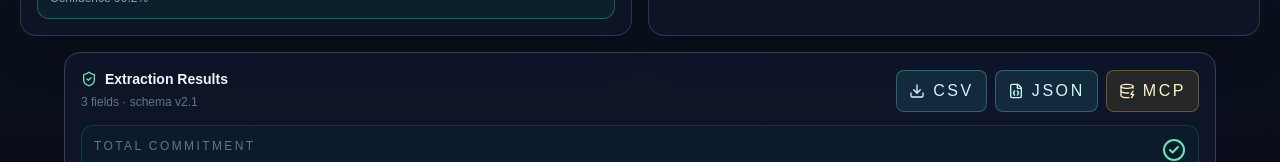
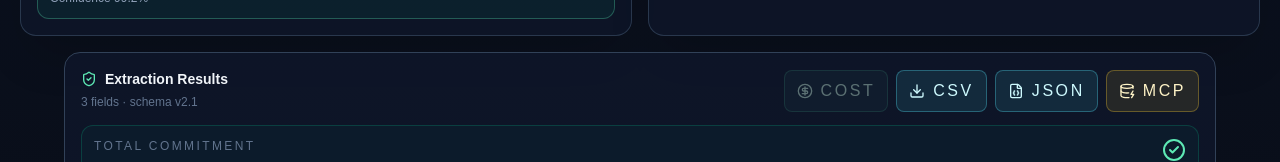
Before and after one commit to macmann/BExtract, a Next.js app in the folder client/: page / in a window 1280 px wide. Shown: the part 939-1101 px from the top of the page. Built offline with nearby package versions, Linux system fonts and the light colour scheme.

Commit message:
Add extraction cost metrics modal

```diff
--- a/client/src/app/page.tsx
+++ b/client/src/app/page.tsx
@@ -49,6 +49,15 @@ type RuntimeLog = {
   time: string;
   tone: "info" | "success" | "warn" | "error";
   text: string;
+};
+
+type TokenCostMetrics = {
+  input_tokens: number;
+  output_tokens: number;
+  total_tokens: number;
+  input_cost: number;
+  output_cost: number;
+  total_cost: number;
 };
 
 const initialFields: FieldCard[] = [
@@ -265,7 +274,74 @@ function LogsPanel({ logs, isLoading, compact = false }: { logs: RuntimeLog[]; i
   );
 }
 
-function ResultsPanel({ results, onDownload, onSendToMcp }: { results: ExtractionResult[]; onDownload: (format: "csv" | "json") => void; onSendToMcp: () => void }) {
+const parseNumberMetric = (value: unknown) => {
+  const numericValue = typeof value === "string" ? Number(value) : value;
+  return typeof numericValue === "number" && Number.isFinite(numericValue) ? numericValue : 0;
+};
+
+const normalizeTokenCostMetrics = (value: unknown): TokenCostMetrics | null => {
+  if (!value || typeof value !== "object") return null;
+
+  const metrics = value as Record<string, unknown>;
+  const inputTokens = parseNumberMetric(metrics.input_tokens);
+  const outputTokens = parseNumberMetric(metrics.output_tokens);
+  const totalTokens = parseNumberMetric(metrics.total_tokens) || inputTokens + outputTokens;
+  const inputCost = parseNumberMetric(metrics.input_cost);
+  const outputCost = parseNumberMetric(metrics.output_cost);
+  const totalCost = parseNumberMetric(metrics.total_cost) || inputCost + outputCost;
+
+  return {
+    input_tokens: inputTokens,
+    output_tokens: outputTokens,
+    total_tokens: totalTokens,
+    input_cost: inputCost,
+    output_cost: outputCost,
+    total_cost: totalCost,
+  };
+};
+
+const formatTokenCount = (value: number) => new Intl.NumberFormat("en-US").format(Math.round(value));
+const formatCost = (value: number) => `$${value.toFixed(4)}`;
+
+function CostMetricsModal({ metrics, onClose }: { metrics: TokenCostMetrics; onClose: () => void }) {
+  const rows = [
+    { label: "Input", tokens: metrics.input_tokens, cost: metrics.input_cost },
+    { label: "Output", tokens: metrics.output_tokens, cost: metrics.output_cost },
+    { label: "Total", tokens: metrics.total_tokens, cost: metrics.total_cost },
+  ];
+
+  return (
+    <div className="fixed inset-0 z-50 flex items-center justify-center bg-slate-950/80 p-4 backdrop-blur-sm" role="dialog" aria-modal="true" aria-labelledby="cost-metrics-title">
+      <div className="w-full max-w-md overflow-hidden rounded-3xl border border-cyan-300/30 bg-slate-950 shadow-2xl shadow-cyan-950/40">
+        <div className="flex items-start justify-between border-b border-slate-800 bg-cyan-300/10 p-5">
+          <div>
+            <p className="text-xs font-black uppercase tracking-[0.24em] text-cyan-200">Extraction Cost</p>
+            <h2 id="cost-metrics-title" className="mt-2 text-xl font-black text-white">Token & cost metrics</h2>
+          </div>
+          <button onClick={onClose} className="rounded-lg p-2 text-slate-400 transition hover:bg-slate-800 hover:text-slate-100" aria-label="Close cost metrics">
+            <X className="h-5 w-5" />
+          </button>
+        </div>
+        <div className="space-y-3 p-5">
+          {rows.map((row) => (
+            <div key={row.label} className={`rounded-2xl border p-4 ${row.label === "Total" ? "border-emerald-300/40 bg-emerald-300/10" : "border-slate-800 bg-slate-900/70"}`}>
+              <p className="text-[10px] font-bold uppercase tracking-[0.22em] text-slate-500">{row.label}</p>
+              <div className="mt-2 flex items-end justify-between gap-3">
+                <div>
+                  <p className="font-mono text-lg font-black text-slate-50">{formatTokenCount(row.tokens)}</p>
+                  <p className="text-xs text-slate-400">tokens</p>
+                </div>
+                <p className="font-mono text-lg font-black text-cyan-100">{formatCost(row.cost)}</p>
+              </div>
+            </div>
+          ))}
+        </div>
+      </div>
+    </div>
+  );
+}
+
+function ResultsPanel({ results, tokenCostMetrics, onViewCostMetrics, onDownload, onSendToMcp }: { results: ExtractionResult[]; tokenCostMetrics: TokenCostMetrics | null; onViewCostMetrics: () => void; onDownload: (format: "csv" | "json") => void; onSendToMcp: () => void }) {
   return (
     <section className="mt-4 rounded-2xl border border-slate-700 bg-slate-900/80 p-4">
       <div className="mb-3 flex flex-col gap-3 xl:flex-row xl:items-center xl:justify-between">
@@ -274,6 +350,7 @@ function ResultsPanel({ results, onDownload, onSendToMcp }: { results: Extractio
           <span className="text-xs text-slate-500">{results.length} fields · schema v2.1</span>
         </div>
         <div className="flex flex-wrap gap-2">
+          <button onClick={onViewCostMetrics} disabled={!tokenCostMetrics} className="inline-flex items-center gap-2 rounded-lg border border-emerald-300/30 bg-emerald-300/10 px-3 py-2 text-xs font-bold uppercase tracking-[0.16em] text-emerald-100 hover:border-emerald-200 disabled:cursor-not-allowed disabled:opacity-40" title={tokenCostMetrics ? "View token and cost metrics for this extraction" : "Run an extraction to view token and cost metrics"}><CircleDollarSign className="h-4 w-4" /> Cost</button>
           <button onClick={() => onDownload("csv")} disabled={results.length === 0} className="inline-flex items-center gap-2 rounded-lg border border-cyan-300/30 bg-cyan-300/10 px-3 py-2 text-xs font-bold uppercase tracking-[0.16em] text-cyan-100 hover:border-cyan-200 disabled:cursor-not-allowed disabled:opacity-40"><Download className="h-4 w-4" /> CSV</button>
           <button onClick={() => onDownload("json")} disabled={results.length === 0} className="inline-flex items-center gap-2 rounded-lg border border-cyan-300/30 bg-cyan-300/10 px-3 py-2 text-xs font-bold uppercase tracking-[0.16em] text-cyan-100 hover:border-cyan-200 disabled:cursor-not-allowed disabled:opacity-40"><FileJson className="h-4 w-4" /> JSON</button>
           <button onClick={onSendToMcp} className="inline-flex items-center gap-2 rounded-lg border border-amber-300/30 bg-amber-300/10 px-3 py-2 text-xs font-bold uppercase tracking-[0.16em] text-amber-100 hover:border-amber-200"><DatabaseZap className="h-4 w-4" /> MCP</button>
@@ -314,6 +391,8 @@ export default function Home() {
   const [isLoading, setIsLoading] = useState(false);
   const [showDebugPanel, setShowDebugPanel] = useState(false);
   const [templateName, setTemplateName] = useState("BExtractor Template");
+  const [tokenCostMetrics, setTokenCostMetrics] = useState<TokenCostMetrics | null>(null);
+  const [isCostMetricsOpen, setIsCostMetricsOpen] = useState(false);
   const addField = () => setFields((current) => [...current, { id: Date.now(), name: "", definition: "", routeType: "Scalar", dataType: "String" }]);
   const updateField = (updated: FieldCard) => setFields((current) => current.map((field) => (field.id === updated.id ? updated : field)));
 
@@ -378,6 +457,8 @@ export default function Home() {
     if (["result", "complete", "completed", "done", "final"].includes(normalizedEvent) || data.results || data.structured_json || data.extracted_values) {
       const results = mapFinalPayloadToResults(data);
       if (results.length > 0) setExtractionResults(results);
+      const metrics = normalizeTokenCostMetrics(data.token_cost_metrics);
+      if (metrics) setTokenCostMetrics(metrics);
       appendLog("success", "Extraction stream completed and field cards were updated.");
       setIsLoading(false);
     }
@@ -457,6 +538,8 @@ export default function Home() {
     setIsLoading(true);
     setRuntimeLogs([]);
     setExtractionResults([]);
+    setTokenCostMetrics(null);
+    setIsCostMetricsOpen(false);
 
     const fieldPayload = fields.map((field) => ({
       id: String(field.id),
@@ -500,6 +583,7 @@ export default function Home() {
 
   return (
     <main className="min-h-screen bg-[#060913] text-slate-100">
+      {isCostMetricsOpen && tokenCostMetrics && <CostMetricsModal metrics={tokenCostMetrics} onClose={() => setIsCostMetricsOpen(false)} />}
       <div className="flex min-h-screen">
         <section className={`${showDebugPanel ? "w-full xl:w-[60%] xl:border-r" : "w-full"} border-cyan-300/10 bg-[radial-gradient(circle_at_top_left,rgba(34,211,238,0.14),transparent_32%),linear-gradient(180deg,#0f172a,#070b14)] p-5 transition-all duration-500`}>
           <header className="mb-5 flex items-center justify-between">
@@ -527,7 +611,7 @@ export default function Home() {
           </div>
           {!showDebugPanel && (
             <div className={`mx-auto max-w-6xl transition-all duration-700 ${isLoading ? "translate-y-2 opacity-0" : "translate-y-0 opacity-100"}`}>
-              <ResultsPanel results={extractionResults} onDownload={handleDownloadOutput} onSendToMcp={handleSendToMcp} />
+              <ResultsPanel results={extractionResults} tokenCostMetrics={tokenCostMetrics} onViewCostMetrics={() => setIsCostMetricsOpen(true)} onDownload={handleDownloadOutput} onSendToMcp={handleSendToMcp} />
             </div>
           )}
           <PdfPreview file={file} />
@@ -552,7 +636,7 @@ export default function Home() {
             <div><p className="text-sm font-semibold text-slate-100">Runtime Extraction Logs & Results</p><p className="text-xs text-slate-500">Validation agent monitoring financial extraction output.</p></div>
           </div>
           <LogsPanel logs={runtimeLogs} isLoading={isLoading} />
-          <div className={`transition-all duration-700 ${isLoading ? "translate-y-2 opacity-0" : "translate-y-0 opacity-100"}`}><ResultsPanel results={extractionResults} onDownload={handleDownloadOutput} onSendToMcp={handleSendToMcp} /></div>
+          <div className={`transition-all duration-700 ${isLoading ? "translate-y-2 opacity-0" : "translate-y-0 opacity-100"}`}><ResultsPanel results={extractionResults} tokenCostMetrics={tokenCostMetrics} onViewCostMetrics={() => setIsCostMetricsOpen(true)} onDownload={handleDownloadOutput} onSendToMcp={handleSendToMcp} /></div>
           <div className="mt-4 rounded-2xl border border-slate-800 bg-slate-950/80 p-4 text-xs text-slate-400">
             <ClipboardList className="mb-2 h-4 w-4 text-cyan-300" /> Audit trail sealed with immutable run metadata. Source citations remain attached to every field-level decision.
           </div>
```
